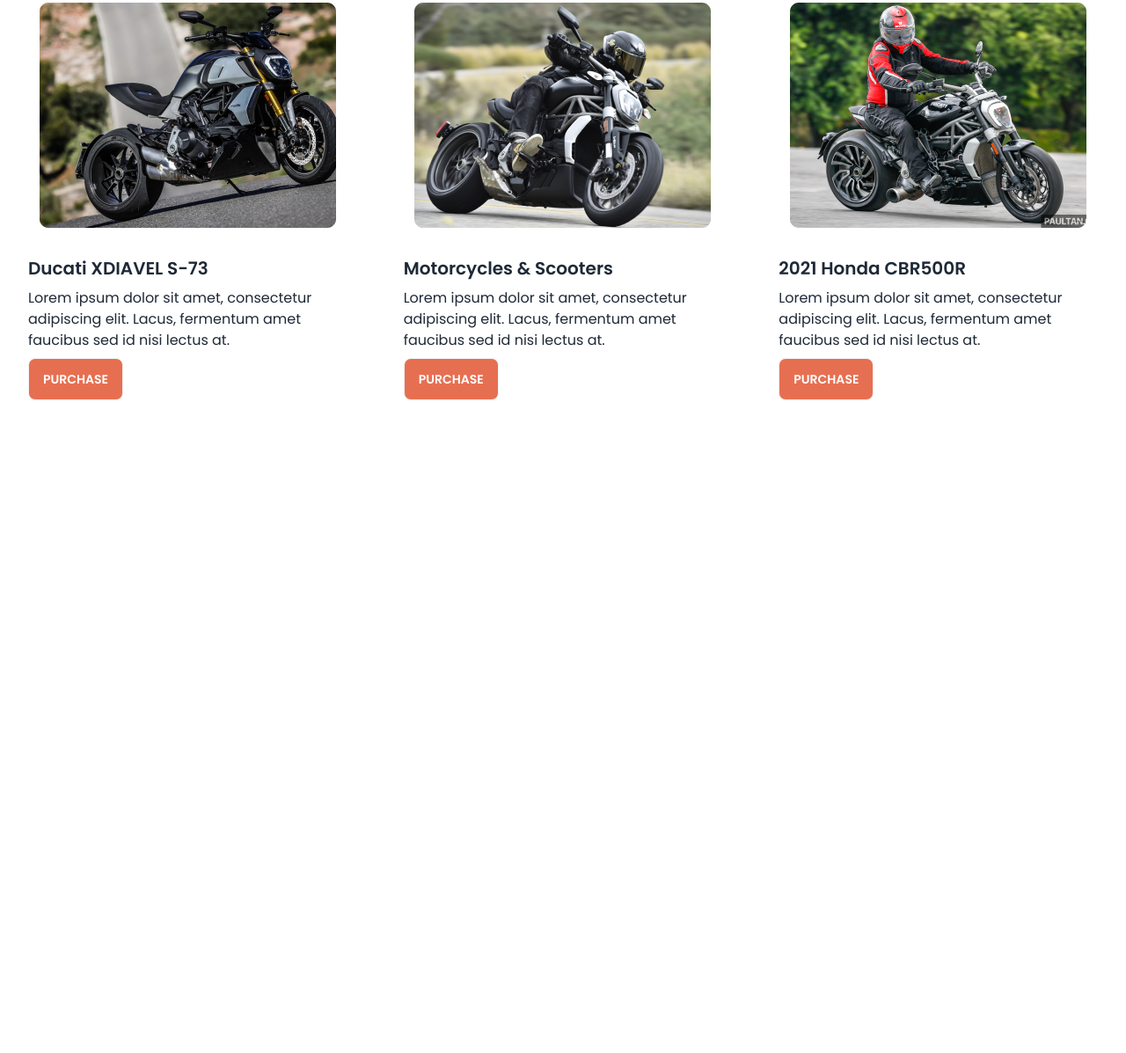
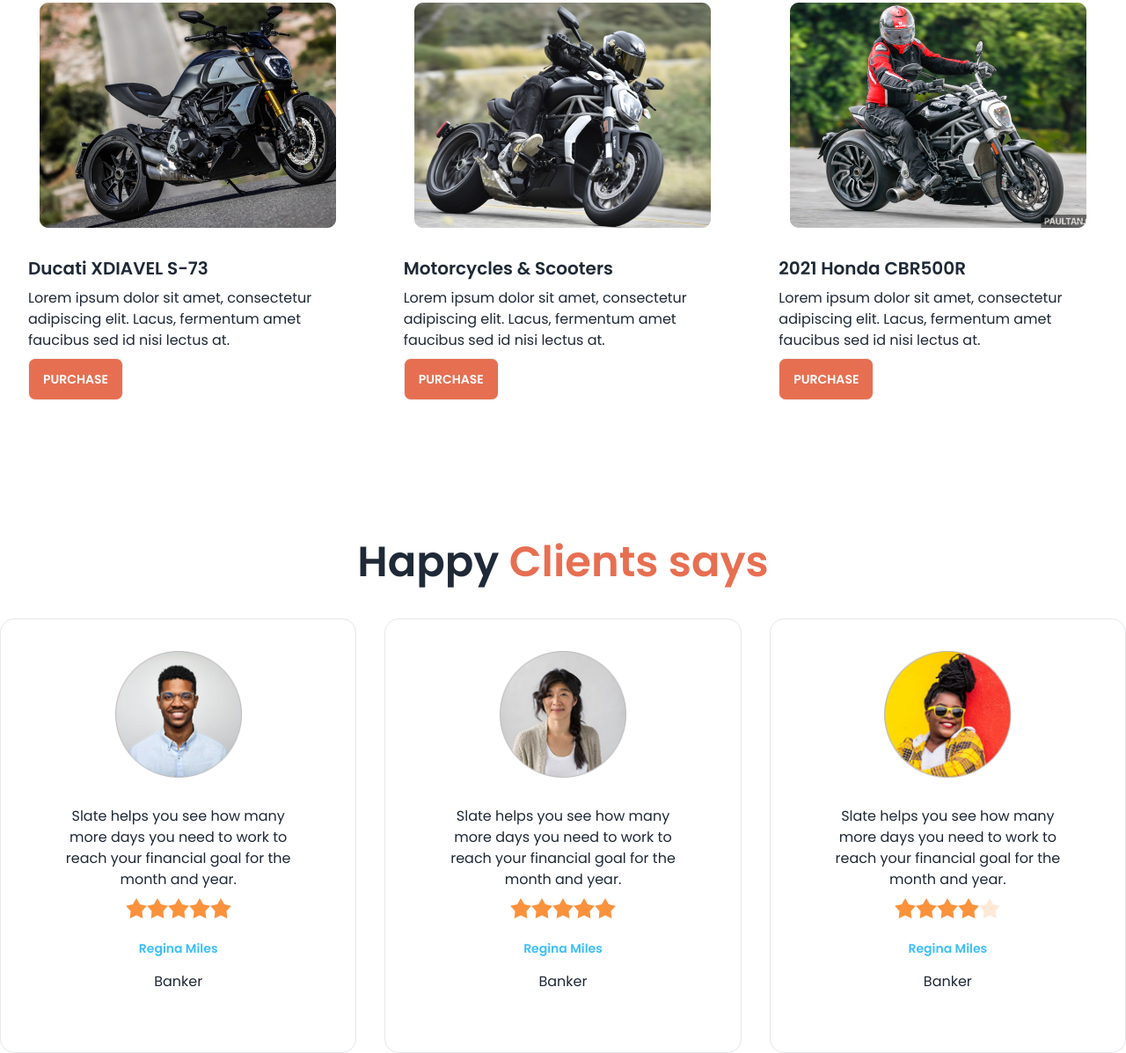
Before and after one commit to FSD-Tanvir/biker-zone-with-daisyUI, a plain HTML site: page index.html in a window 1280 px wide. Shown: the part 1540-2737 px from the top of the page at 88% size. Before the commit the page ends 2027 px from the top, so only its background shows below. Drawn offline with nearby package versions, Linux system fonts and the light colour scheme.

Commit message:
added happy client section

```diff
--- a/index.html
+++ b/index.html
@@ -216,8 +216,8 @@
         </div>
       </div>
       <!-- this is featured section -->
-      <div>
-        <div class="text-center mt-8 md:mt-32">
+      <div class="mt-8 md:mt-32">
+        <div class="text-center">
           <h1 class="text-2xl md:text-5xl font-semibold">
             Featured Bikes In This Year
           </h1>
@@ -302,6 +302,74 @@
           </div>
         </div>
       </div>
+      <!-- this is happy client section -->
+      <div class="mt-8 md:mt-32">
+        <h1 class="text-2xl md:text-5xl font-semibold text-center">
+          Happy <span class="text-bike-primary">Clients says</span>
+        </h1>
+        <div class="mt-10 grid md:grid-cols-2 lg:grid-cols-3 gap-8">
+          <div class="card bg-base-100 p-9 border border-gray-200">
+            <figure><img class="w-36" src="./images/others/user-1.png" alt="" /></figure>
+            <div class="card-body">
+              <p class="text-center">Slate helps you see how
+                many more days you need
+                to work to reach your financial
+                goal for the month and year.</p>
+                <div class="rating justify-center">
+                    <input type="radio" name="rating-2" class="mask mask-star-2 bg-orange-400" />
+                    <input type="radio" name="rating-2" class="mask mask-star-2 bg-orange-400"  />
+                    <input type="radio" name="rating-2" class="mask mask-star-2 bg-orange-400" />
+                    <input type="radio" name="rating-2" class="mask mask-star-2 bg-orange-400" checked/>
+                    <input type="radio" name="rating-2" class="mask mask-star-2 bg-orange-400" />
+                  </div>
+              <div class="text-center space-y-4 mt-4">
+                <h4 class="text-sm font-semibold text-info">Regina Miles</h4>
+                <p>Banker</p>
+              </div>
+            </div>
+          </div>
+          <div class="card bg-base-100 p-9 border border-gray-200">
+            <figure><img class="w-36" src="./images/others/user-2.png" alt="" /></figure>
+            <div class="card-body">
+              <p class="text-center">Slate helps you see how
+                many more days you need
+                to work to reach your financial
+                goal for the month and year.</p>
+                <div class="rating justify-center">
+                    <input type="radio" name="rating-2" class="mask mask-star-2 bg-orange-400" />
+                    <input type="radio" name="rating-2" class="mask mask-star-2 bg-orange-400"  />
+                    <input type="radio" name="rating-2" class="mask mask-star-2 bg-orange-400" />
+                    <input type="radio" name="rating-2" class="mask mask-star-2 bg-orange-400" checked/>
+                    <input type="radio" name="rating-2" class="mask mask-star-2 bg-orange-400" />
+                  </div>
+              <div class="text-center space-y-4 mt-4">
+                <h4 class="text-sm font-semibold text-info">Regina Miles</h4>
+                <p>Banker</p>
+              </div>
+            </div>
+          </div>
+          <div class="card bg-base-100 p-9 border border-gray-200">
+            <figure><img class="w-36" src="./images/others/user-3.png" alt="" /></figure>
+            <div class="card-body">
+              <p class="text-center">Slate helps you see how
+                many more days you need
+                to work to reach your financial
+                goal for the month and year.</p>
+                <div class="rating justify-center">
+                    <input type="radio" name="rating-2" class="mask mask-star-2 bg-orange-400" />
+                    <input type="radio" name="rating-2" class="mask mask-star-2 bg-orange-400"  />
+                    <input type="radio" name="rating-2" class="mask mask-star-2 bg-orange-400" />
+                    <input type="radio" name="rating-2" class="mask mask-star-2 bg-orange-400" checked/>
+                    <input type="radio" name="rating-2" class="mask mask-star-2 bg-orange-400" />
+                  </div>
+              <div class="text-center space-y-4 mt-4">
+                <h4 class="text-sm font-semibold text-info">Regina Miles</h4>
+                <p>Banker</p>
+              </div>
+            </div>
+          </div>
+        </div>
+      </div>
     </main>
     <footer></footer>
   </body>
```
